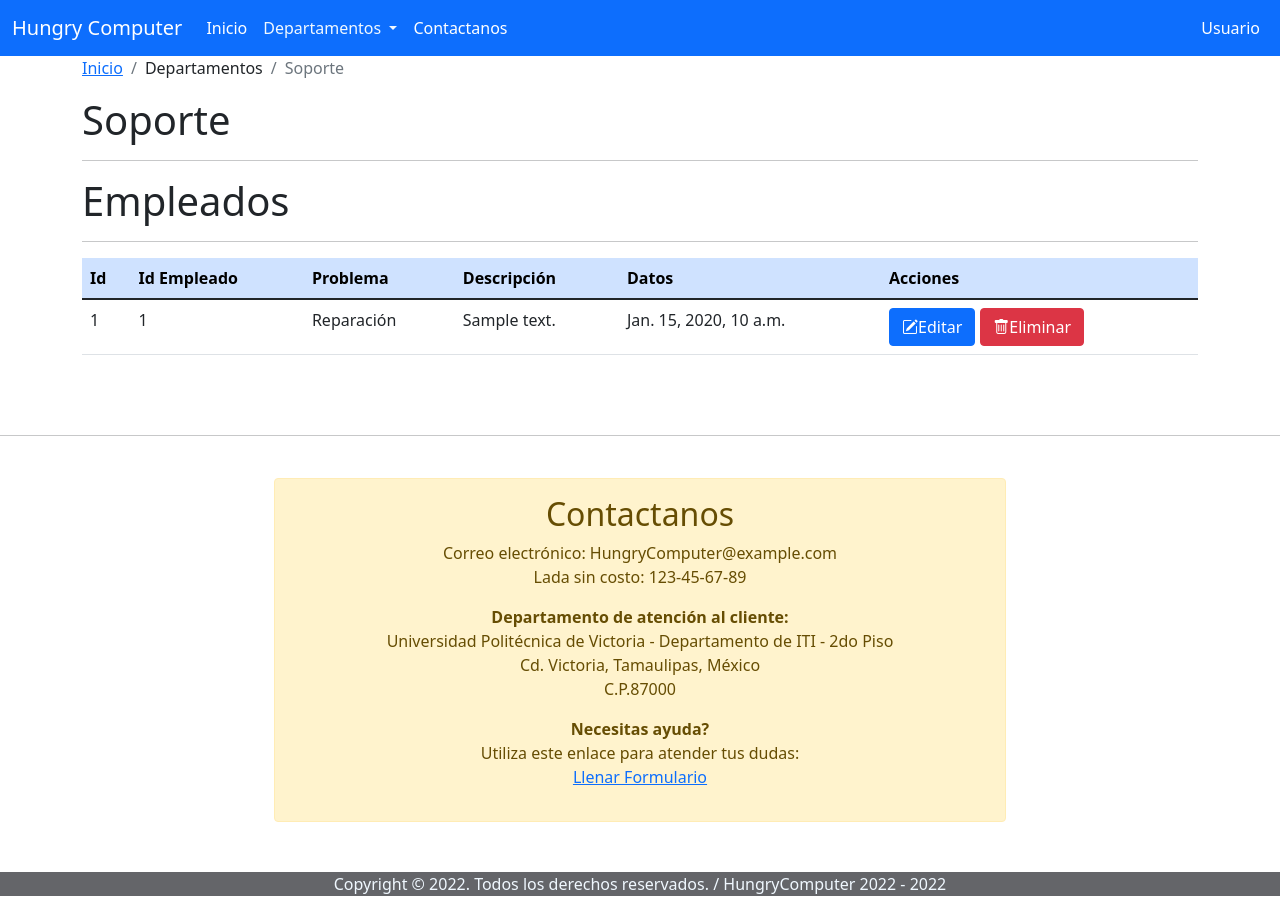
After one commit to 1930346/Hungry_Computer, a Django app: page /company/soporte in a window 1280 px wide. The commit adds this page. Run offline with Django 4.2, Linux system fonts and the light colour scheme; tables that the repository leaves empty hold one stand-in row (values such as "Sample post"); some libraries are stand-ins or nearby versions.

Commit message:
Soporte view completa
Se añaden la vista completa de soporte funcionando como tabla

```diff
--- /dev/null
+++ b/hungrycomputer/company/templates/soporte.html
@@ -0,0 +1,327 @@
+<!DOCTYPE html>
+<html lang="en">
+  <head>
+    <!-- Required meta tags -->
+    <meta charset="utf-8" />
+    <meta name="viewport" content="width=device-width, initial-scale=1" />
+
+    <!-- Bootstrap CSS -->
+    <link
+      href="https://cdn.jsdelivr.net/npm/bootstrap@5.1.3/dist/css/bootstrap.min.css"
+      rel="stylesheet"
+      integrity="sha384-1BmE4kWBq78iYhFldvKuhfTAU6auU8tT94WrHftjDbrCEXSU1oBoqyl2QvZ6jIW3"
+      crossorigin="anonymous"
+    />
+
+    <link
+      rel="stylesheet"
+      href="https://cdn.jsdelivr.net/npm/bootstrap-icons@1.5.0/font/bootstrap-icons.css"
+    />
+
+    <title>Soporte</title>
+  </head>
+  <body>
+    <!-- Optional JavaScript; choose one of the two! -->
+
+    <!-- Option 1: Bootstrap Bundle with Popper -->
+    <script
+      src="https://cdn.jsdelivr.net/npm/bootstrap@5.1.3/dist/js/bootstrap.bundle.min.js"
+      integrity="sha384-ka7Sk0Gln4gmtz2MlQnikT1wXgYsOg+OMhuP+IlRH9sENBO0LRn5q+8nbTov4+1p"
+      crossorigin="anonymous"
+    ></script>
+
+    <!-- Option 2: Separate Popper and Bootstrap JS -->
+    <!--
+    <script src="https://cdn.jsdelivr.net/npm/@popperjs/core@2.10.2/dist/umd/popper.min.js" integrity="sha384-7+zCNj/IqJ95wo16oMtfsKbZ9ccEh31eOz1HGyDuCQ6wgnyJNSYdrPa03rtR1zdB" crossorigin="anonymous"></script>
+    <script src="https://cdn.jsdelivr.net/npm/bootstrap@5.1.3/dist/js/bootstrap.min.js" integrity="sha384-QJHtvGhmr9XOIpI6YVutG+2QOK9T+ZnN4kzFN1RtK3zEFEIsxhlmWl5/YESvpZ13" crossorigin="anonymous"></script>
+    -->
+    <nav class="navbar navbar-expand-lg navbar navbar-dark bg-primary">
+      <div class="container-fluid">
+        <a class="navbar-brand" href="home.html">Hungry Computer</a>
+        <button
+          class="navbar-toggler"
+          type="button"
+          data-bs-toggle="collapse"
+          data-bs-target="#navbarSupportedContent"
+          aria-controls="navbarSupportedContent"
+          aria-expanded="false"
+          aria-label="Toggle navigation"
+        >
+          <span class="navbar-toggler-icon"></span>
+        </button>
+        <div class="collapse navbar-collapse" id="navbarSupportedContent">
+          <ul class="navbar-nav me-auto mb-2 mb-lg-0">
+            <li class="nav-item">
+              <a class="nav-link active" aria-current="page" href="home.html"
+                >Inicio</a
+              >
+            </li>
+            <li class="nav-item dropdown">
+              <a
+                class="nav-link dropdown-toggle"
+                href="#"
+                id="navbarDropdown"
+                role="button"
+                data-bs-toggle="dropdown"
+                aria-expanded="false"
+                style="color: aliceblue"
+              >
+                Departamentos
+              </a>
+              <ul class="dropdown-menu" aria-labelledby="navbarDropdown">
+                <li>
+                  <a class="dropdown-item" href="almacen.html">Almacen</a>
+                </li>
+                <li>
+                  <a class="dropdown-item" href="distribuicion.html"
+                    >Distribución</a
+                  >
+                </li>
+                <li>
+                  <a class="dropdown-item" href="ensamblaje.html">Ensamblaje</a>
+                </li>
+                <li>
+                  <a class="dropdown-item" href="finanzas.html">Finanzas</a>
+                </li>
+                <li>
+                  <a class="dropdown-item" href="mercadoternia.html"
+                    >Mercadotecnia</a
+                  >
+                </li>
+                <li>
+                  <a class="dropdown-item" href="recursos humanos.html"
+                    >Recursos Humanos</a
+                  >
+                </li>
+                <li>
+                  <a class="dropdown-item" href="soporte.html">Soporte</a>
+                </li>
+                <!--<li><hr class="dropdown-divider"></li>
+                  <li><a class="dropdown-item" href="#">Something else here</a></li>-->
+              </ul>
+            </li>
+            <li class="nav-item">
+              <a class="nav-link active" aria-current="page" href="#contact"
+                >Contactanos</a
+              >
+            </li>
+          </ul>
+          <form class="d-flex">
+            <ul class="navbar-nav me-auto mb-2 mb-lg-0">
+              <li class="nav-item">
+                <a class="nav-link active" aria-current="page" href=""
+                  >Usuario</a
+                >
+              </li>
+            </ul>
+          </form>
+        </div>
+      </div>
+    </nav>
+
+    <div class="container">
+      <div class="row">
+        <div class="col-md-12">
+          <nav aria-label="breadcrumb">
+            <ol class="breadcrumb">
+              <li class="breadcrumb-item"><a href="#">Inicio</a></li>
+              <li class="breadcrumb-item">Departamentos</li>
+              <li class="breadcrumb-item active" aria-current="page">
+                Soporte
+              </li>
+            </ol>
+          </nav>
+
+          <h1>Soporte</h1>
+          <hr />
+          <h1>Empleados</h1>
+          <hr />
+          <table class="table">
+            <thead class="table-primary">
+              <tr>
+                <th scope="col">Id</th>
+                <th scope="col">Id Empleado</th>
+                <th scope="col">Problema</th>
+                <th scope="col">Descripción</th>
+                <th scope="col">Datos</th>
+                <th scope="col">Acciones</th>
+              </tr>
+            </thead>
+            <tbody>
+              {%for problem in problemas %}
+              <tr>
+                <td>{{ problem.id }}</td>
+                <td>{{ problem.employee_id }}</td>
+                <td>{{ problem.get_type_display }}</td>
+                <td>{{ problem.description }}</td>
+                <td>{{ problem.date }}</td>
+                <td>
+                  <div style="display: flex">
+                    <button
+                      type="button"
+                      class="btn btn-primary"
+                      data-bs-toggle="modal"
+                      data-bs-target="#EditarEmp"
+                    >
+                      <i class="bi bi-pencil-square"></i>Editar
+                    </button>
+                    <form
+                      class="form-group"
+                      style="margin-left: 5px"
+                      action="{% url 'delete_problem' problem.id %}"
+                      method="post"
+                    >
+                      {% csrf_token %}
+                      <button
+                        class="btn btn-danger"
+                        type="submit"
+                        value="submit"
+                      >
+                        <i class="bi bi-trash"></i>Eliminar
+                      </button>
+                    </form>
+                  </div>
+                </td>
+              </tr>
+              {%endfor%}
+            </tbody>
+          </table>
+        </div>
+
+        {% comment %} Modal {% endcomment %}
+        <form action="{% url 'update_problem' %}" method="post">
+          {% csrf_token %}
+          <div
+            class="modal fade"
+            id="EditarEmp"
+            tabindex="-1"
+            aria-hidden="true"
+            aria-labelledby="modalTitle"
+          >
+            <div class="modal-dialog">
+              <div class="modal-content">
+                <div class="modal-header">
+                  <h5 class="modal-title" id="modalTitle">Editar - Empleado</h5>
+                  <button
+                    type="button"
+                    class="close"
+                    data-dismiss="modal"
+                    aria-label="Close"
+                  >
+                    <span aria-hidden="true">&times;</span>
+                  </button>
+                </div>
+                <div class="modal-body">
+                  <div class="form-group">
+                    <label for="ID">ID Problema</label>
+                    <input
+                      class="form-control"
+                      id="ID_Problema"
+                      type="text"
+                      placeholder="Id"
+                      name="problem_id"
+                    />
+                  </div>
+                  <div class="form-group">
+                    <label for="ID">ID Empleado</label>
+                    <input
+                      class="form-control"
+                      id="ID"
+                      type="text"
+                      placeholder="Id"
+                      name="employee_id"
+                    />
+                  </div>
+                  <div class="form-group">
+                    <label for="PROB">Tipo de Problema</label>
+                    <select id="PROB" class="form-select" name="type">
+                      <option value="0">Selecciona...</option>
+                      <option value="1">Reparación</option>
+                      <option value="2">Mantenimiento</option>
+                      <option value="3">Instalación de Software</option>
+                      <option value="4">Otros</option>
+                    </select>
+                  </div>
+                  <div class="form-group d-grid gap-2">
+                    <label for="DESC">Descripción</label>
+                    <textarea
+                      id="DESC"
+                      class="form-control"
+                      name="description"
+                      rows="10"
+                      cols="10"
+                      placeholder="Descripción del problema..."
+                    ></textarea>
+                  </div>
+                </div>
+                <div class="modal-footer">
+                  <input
+                    type="submit"
+                    class="btn btn-success"
+                    value="Confirmar"
+                  />
+                  <button
+                    type="button"
+                    class="btn btn-danger"
+                    data-dismiss="modal"
+                  >
+                    Cancelar
+                  </button>
+                </div>
+              </div>
+            </div>
+          </div>
+        </form>
+      </div>
+    </div>
+
+    <br /><br />
+    <hr />
+    <br />
+    <div class="container">
+      <div class="row">
+        <div class="col-sm-2"></div>
+        <div class="col-sm-8">
+          <div
+            class="alert alert-warning"
+            id="contact"
+            role="alert"
+            align="center"
+            style="margin: 2px"
+          >
+            <h2>Contactanos</h2>
+            <p>
+              Correo electrónico: HungryComputer@example.com<br />
+              Lada sin costo: 123-45-67-89<br />
+            </p>
+
+            <p>
+              <b>Departamento de atención al cliente:</b><br />
+              Universidad Politécnica de Victoria - Departamento de ITI - 2do
+              Piso<br />
+              Cd. Victoria, Tamaulipas, México<br />
+              C.P.87000
+            </p>
+            <p>
+              <b>Necesitas ayuda?</b><br />
+              Utiliza este enlace para atender tus dudas:<br />
+              <a href="form-soporte/fromEmpleado.html">Llenar Formulario</a>
+            </p>
+          </div>
+        </div>
+      </div>
+    </div>
+    <br /><br />
+    <footer class="text-center">
+      <p style="color: aliceblue; background-color: #646569">
+        Copyright © 2022. Todos los derechos reservados. / HungryComputer 2022 -
+        2022
+      </p>
+    </footer>
+    <!-- jQuery (necessary for Bootstrap's JavaScript plugins) -->
+    <script src="../../../Documentos/js/jquery-3.3.1.min.js"></script>
+    <!-- Include all compiled plugins (below), or include individual files as needed -->
+    <script src="../../../Documentos/js/popper.min.js"></script>
+    <script src="../../../Documentos/js/bootstrap-4.3.1.js"></script>
+  </body>
+</html>
--- a/hungrycomputer/company/urls.py
+++ b/hungrycomputer/company/urls.py
@@ -21,5 +21,8 @@ urlpatterns = [
     path("recursos_humanos", views.recursos_humanos_view, name="recursos_humanos"),
     path("delete_employee/<int:id>", views.delete_employee, name="delete_employee"),
     path("update_employee", views.update_employee, name="update_employee"),
-
+    #Soporte Vista tabla
+    path("soporte", views.soporte_view, name="soporte"),
+    path("delete_problem/<int:id>", views.delete_problem, name="delete_problem"),
+    path("update_problem", views.update_problem, name="update_problem"),
 ]
--- a/hungrycomputer/company/views.py
+++ b/hungrycomputer/company/views.py
@@ -146,6 +146,12 @@ def update_employee(request):
         department_id = request.POST.get("department_id")
         job_id = request.POST.get("job_id")
         print(first_name, last_name, monthly_salary)
+
+        #Check if the fields are empty
+        if employee_id is None or first_name is None or last_name is None or email is None or date_of_birth is None or hire_date is None or monthly_salary is None or bonus is None or contract_id is None or department_id is None or job_id is None:
+            return redirect(recursos_humanos_view)
+
+
         try:
             employee = Employee.objects.get(id=employee_id)
             employee.first_name = first_name
@@ -162,3 +168,37 @@ def update_employee(request):
         except Employee.DoesNotExist:
             print("El empleado no existe")
     return redirect(recursos_humanos_view)
+
+
+#Soporte
+def soporte_view(request):
+    context = {"problemas": Problem.objects.all()}
+    print(context)
+    return render(request, "soporte.html", context)
+
+def delete_problem(request, id):
+    if request.method == "POST":
+        problem = Problem.objects.get(id=id)
+        problem.delete()
+    return redirect(soporte_view)
+
+def update_problem(request):
+    if request.method == "POST":
+        problem_id = request.POST.get("problem_id")
+        employee_id = request.POST.get("employee_id")
+        type = request.POST.get("type")
+        description = request.POST.get("description")
+        print(problem_id, employee_id, type, description)
+        if problem_id is None or employee_id is None or type is None or description is None:
+            return redirect(soporte_view)
+
+        try:
+            problem = Problem.objects.get(id=problem_id)
+            problem.employee_id = employee_id
+            problem.type = type
+            problem.description = description
+            problem.date = problem.date
+            problem.save()
+        except Problem.DoesNotExist:
+            print("El problema no existe")
+    return redirect(soporte_view)
```
Also changed, not shown: hungrycomputer/company/templates/recursos humanos.html (+33 -35 lines).
